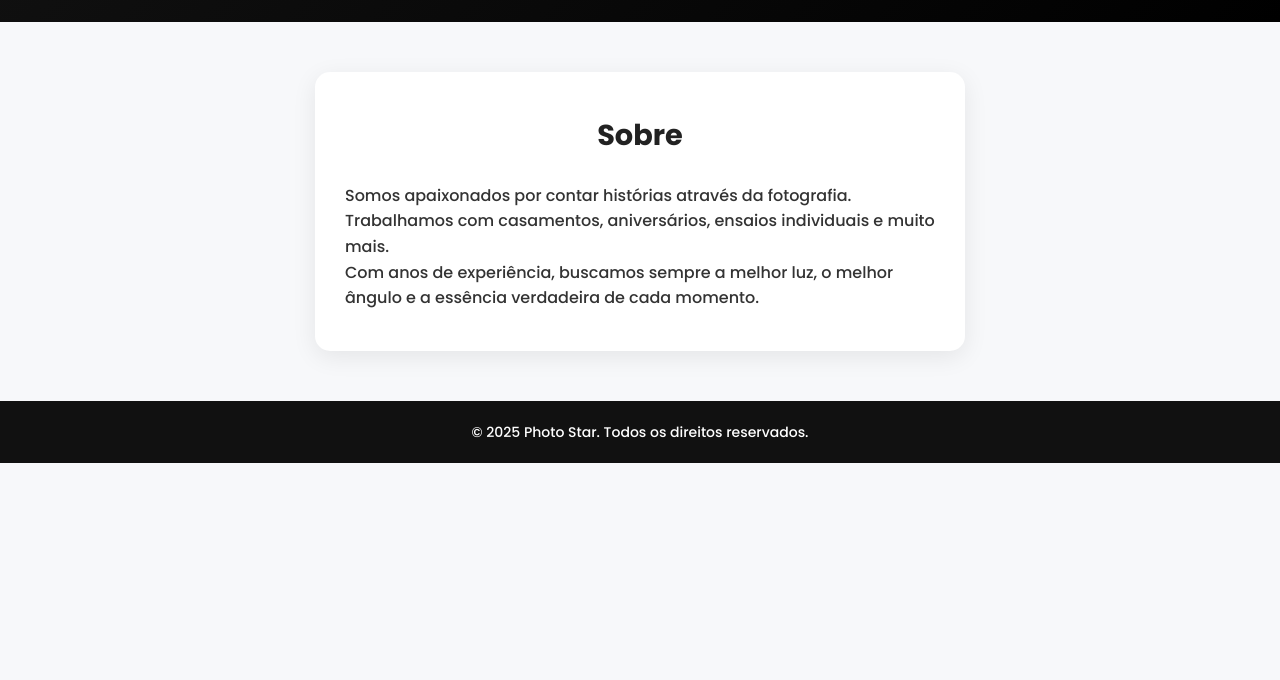
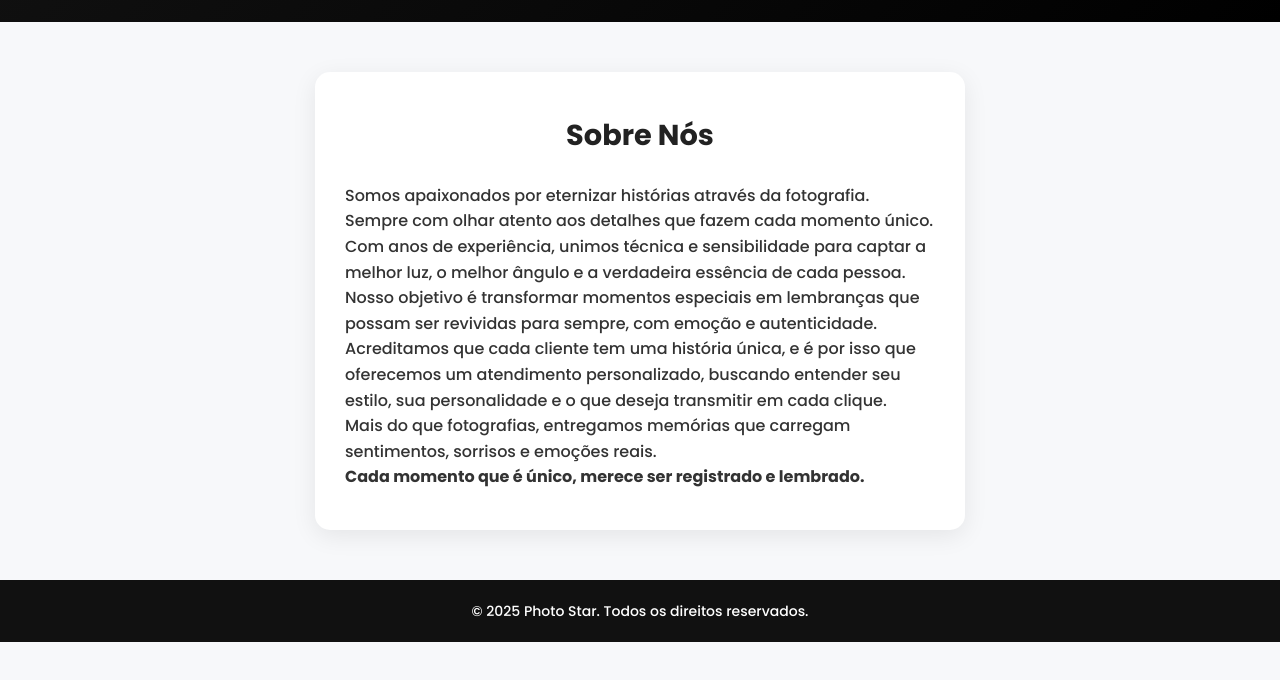
Before and after one commit to Mvduartt/Photo-Star, a plain HTML site: page sobre.html in a window 1280 px wide. Shown: the part 120-800 px from the top of the page. Drawn offline with Linux system fonts and the light colour scheme.

Commit message:
sobre.html

```diff
--- a/sobre.html
+++ b/sobre.html
@@ -27,9 +27,11 @@
   </header>
   <main>
     <section id="sobre">
-    <h2>Sobre</h2>
-    <p>Somos apaixonados por contar histórias através da fotografia. Trabalhamos com casamentos, aniversários, ensaios individuais e muito mais.</p>
-    <p>Com anos de experiência, buscamos sempre a melhor luz, o melhor ângulo e a essência verdadeira de cada momento.</p>
+    <h2>Sobre Nós</h2>
+    <Com>Somos apaixonados por eternizar histórias através da fotografia. Sempre com olhar atento aos detalhes que fazem cada momento único. Com anos de experiência, unimos técnica e sensibilidade para captar a melhor luz, o melhor ângulo e a verdadeira essência de cada pessoa. Nosso objetivo é transformar momentos especiais em lembranças que possam ser revividas para sempre, com emoção e autenticidade.</p>
+    <p>Acreditamos que cada cliente tem uma história única, e é por isso que oferecemos um atendimento personalizado, buscando entender seu estilo, sua personalidade e o que deseja transmitir em cada clique.</p>
+    <p>Mais do que fotografias, entregamos memórias que carregam sentimentos, sorrisos e emoções reais.</p>
+    <p><Strong>Cada momento que é único, merece ser registrado e lembrado.</Strong></p>
   </section>
   </main>
   <body>
```
